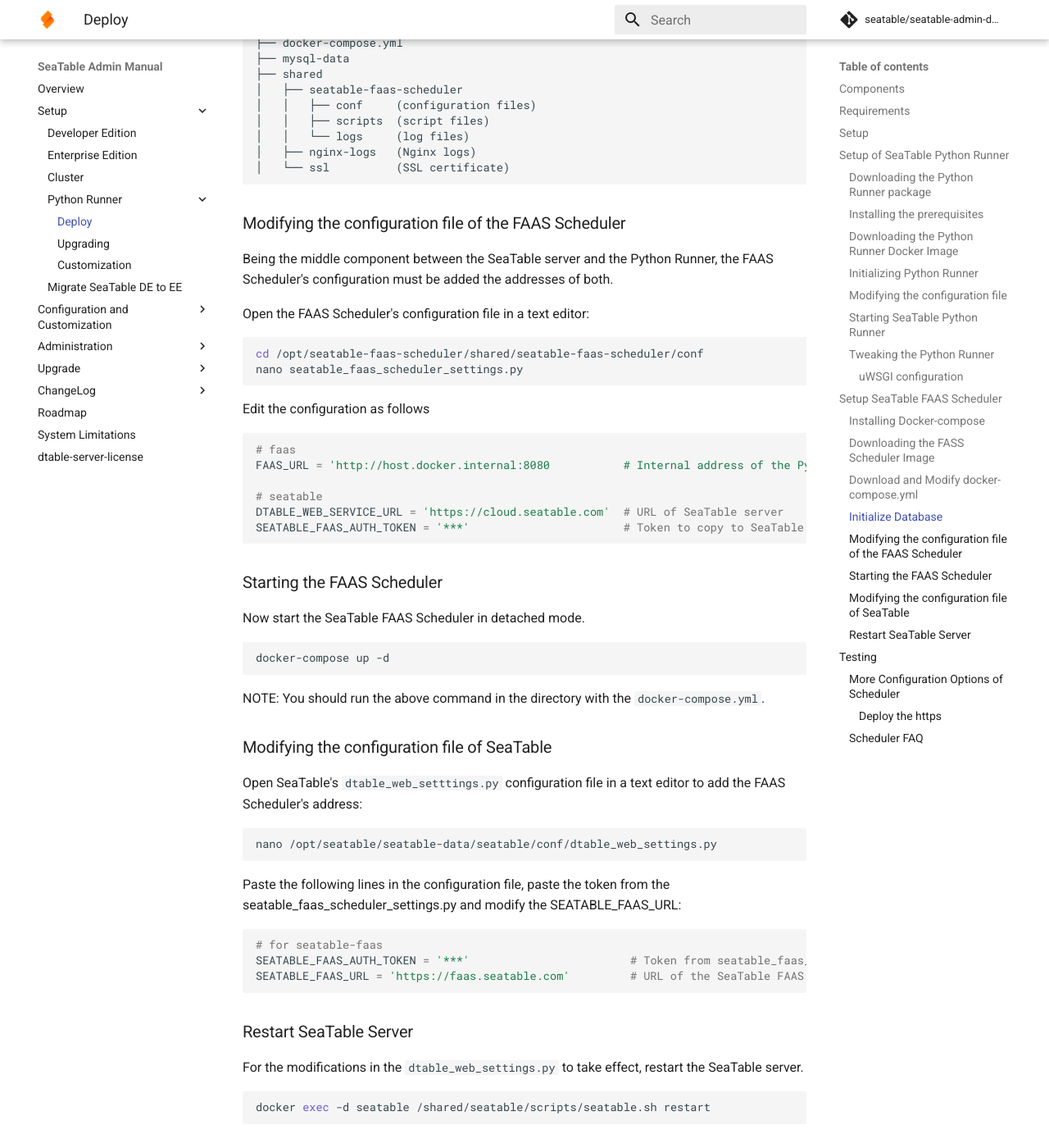
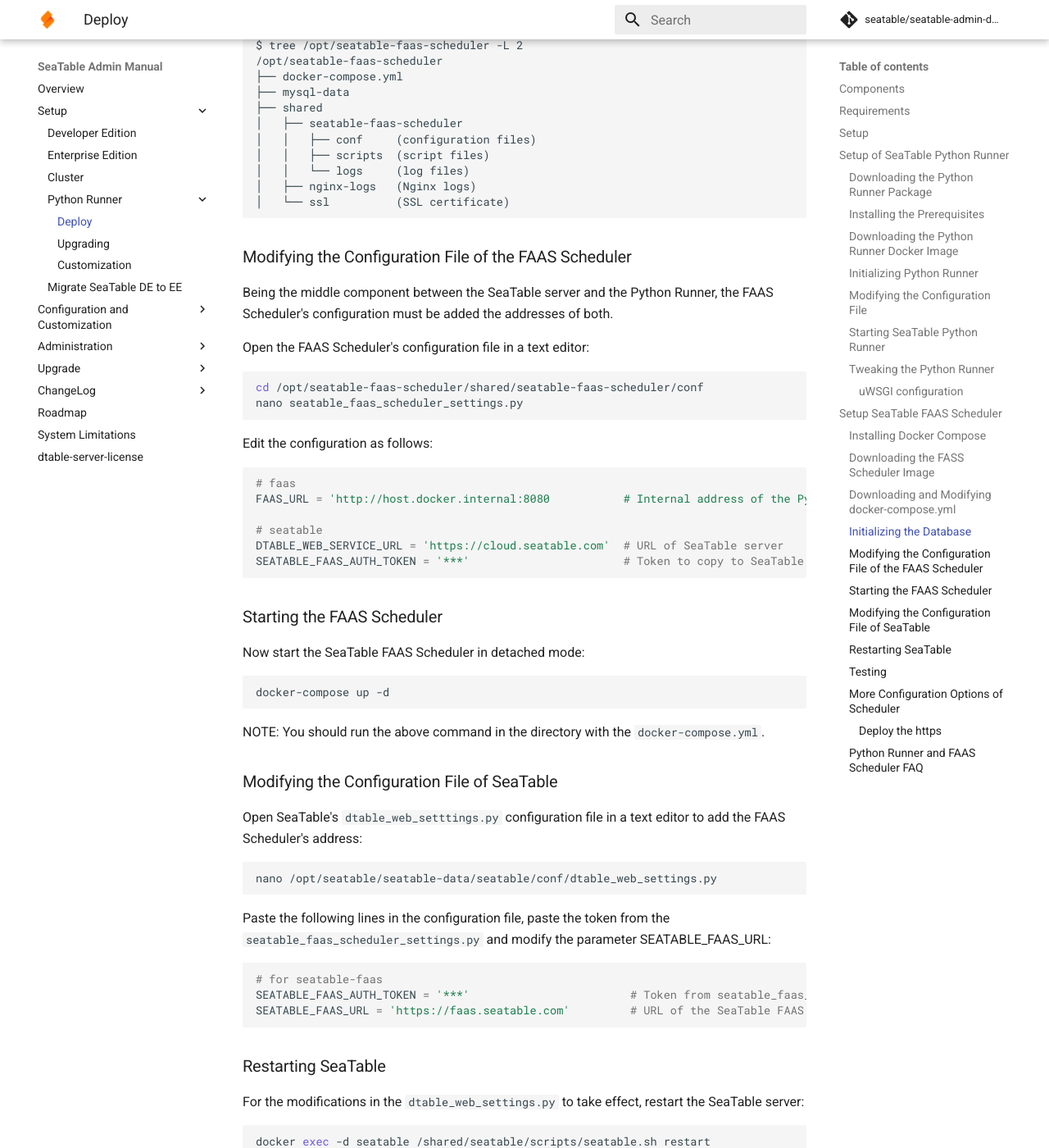
Before and after one commit to seatable/seatable-admin-docs, an MkDocs documentation site: the page built from manual/docker/Python-Runner/Deploy SeaTable Python Runner.md, in a window 1280 px wide and 1400 px high, scrolled down 6250 px. Shown: the whole window at 82% size. Built offline with MkDocs 1.6.1 and Material for MkDocs 9.7.7, drawn with Linux system fonts in a browser that asks for light colours; comment, search, counter and statistics services are not loaded; some of the changed text lies outside the part shown.

Commit message:
Removal of typos and inconsistentcies in Deploy Python Runner

````diff
--- a/manual/docker/Python-Runner/Deploy SeaTable Python Runner.md
+++ b/manual/docker/Python-Runner/Deploy SeaTable Python Runner.md
@@ -44,7 +44,7 @@
 
 ## Setup of SeaTable Python Runner
 
-### Downloading the Python Runner package
+### Downloading the Python Runner Package
 
 Download the install package from [Github](https://github.com/seatable/seatable-admin-docs/releases) using wget and unzip the archive. Delete the ZIP file after unzipping. Using Python Runner version 2.0.1 as an example, this are the commands:
 
@@ -57,7 +57,7 @@
 
 
 
-### Installing the prerequisites
+### Installing the Prerequisites
 
 SeaTable's Python Runner uses some pip packages. Install pip first:
 
@@ -100,9 +100,9 @@
 
 
 
-### Modifying the configuration file
+### Modifying the Configuration File
 
-Open the Python Runner's conf file in an editor and add the address of SeaTable's FAAS Scheduler to the configuration.
+Open the Python Runner's conf file in an editor and add the address of SeaTable's FAAS Scheduler to the configuration:
 
 ``` bash
 cd /opt/seatable-python-runner/conf
@@ -110,7 +110,7 @@
 
 ```
 
-Edit the configuration as follows
+Edit the configuration as follows:
 
 ``` py
 SCHEDULER_URL = 'https://faas.seatable.com'  # The URL of seatable-faas-scheduler, if you use an IP address, please add http://
@@ -181,15 +181,15 @@
 logformat = [%(ltime)] %(method) %(uri) => generated %(size) bytes in %(secs) seconds
 ```
 
-
+NOTE: The configuration may look different for other versions of SeaTable Python Runner.
 
 
 
 ## Setup SeaTable FAAS Scheduler
 
-### Installing Docker-compose
+### Installing Docker Compose
 
-Scheduler uses docker-compose. Install the docker-compose package:
+Scheduler uses Docker Dompose. Install the docker-compose package:
 
 ```bash
 # CentOS
@@ -213,9 +213,9 @@
 
 
 
-### Download and Modify docker-compose.yml
+### Downloading and Modifying docker-compose.yml
 
-Download the [docker-compose.yml](./docker-compose.yml) sample file to the FAAS Scheduler's directory and modify the file to fit your environment and settings.
+Download the [docker-compose.yml](./docker-compose.yml) sample file to the FAAS Scheduler's directory and modify the file to fit your environment and settings:
 
 ```bash
 mkdir /opt/seatable-faas-scheduler
@@ -241,7 +241,7 @@
 
 
 
-### Initialize Database
+### Initializing the Database
 
 Initialize the database with the following command:
 
@@ -273,7 +273,7 @@
 
 
 
-### Modifying the configuration file of the FAAS Scheduler
+### Modifying the Configuration File of the FAAS Scheduler
 
 Being the middle component between the SeaTable server and the Python Runner, the FAAS Scheduler's configuration must be added the addresses of both.
 
@@ -285,7 +285,7 @@
 
 ```
 
-Edit the configuration as follows
+Edit the configuration as follows:
 
 ``` py
 # faas
@@ -301,7 +301,7 @@
 
 ### Starting the FAAS Scheduler
 
-Now start the SeaTable FAAS Scheduler in detached mode.
+Now start the SeaTable FAAS Scheduler in detached mode:
 
 ``` bash
 docker-compose up -d
@@ -311,7 +311,7 @@
 
 
 
-### Modifying the configuration file of SeaTable
+### Modifying the Configuration File of SeaTable
 
 Open SeaTable's `dtable_web_setttings.py` configuration file in a text editor to add the FAAS Scheduler's address:
 
@@ -319,7 +319,7 @@
 nano /opt/seatable/seatable-data/seatable/conf/dtable_web_settings.py
 ```
 
-Paste the following lines in the configuration file, paste the token from the seatable_faas_scheduler_settings.py and modify the SEATABLE_FAAS_URL:
+Paste the following lines in the configuration file, paste the token from the `seatable_faas_scheduler_settings.py` and modify the parameter SEATABLE_FAAS_URL:
 
 ``` py
 # for seatable-faas
@@ -329,9 +329,9 @@
 
 
 
-### Restart SeaTable Server
+### Restarting SeaTable
 
-For the modifications in the `dtable_web_settings.py` to take effect, restart the SeaTable server.
+For the modifications in the `dtable_web_settings.py` to take effect, restart the SeaTable server:
 
 ``` bash
 docker exec -d seatable /shared/seatable/scripts/seatable.sh restart
@@ -339,7 +339,7 @@
 
 
 
-## Testing
+### Testing
 
 Create a simple Python script in SeaTable. The simplest is a hello world:
 
@@ -408,11 +408,13 @@
 
 
 
-### Scheduler FAQ
+### Python Runner and FAAS Scheduler FAQ
 
 **If, for whatever reason, the installation fails, how to start from a clean state again?**
 
 Remove the directory `/opt/seatable-faas-scheduler` and start again.
+
+
 
 **What's the reason for the following output in SeaTable's Python?**
 
@@ -423,13 +425,17 @@
 
 SeaTable cannot communicate with the FAAS Scheduler. Check the configuration and start the FAAS Scheduler via docker-compose.
 
-**What's the reasons when the Hello World example to not complete and only outputting:**
+
+
+**What's the reasons when the Hello World example to not complete and only outputting?**
 
 ```
 Running...
 ```
 
 The FAAS Scheduler cannot communicate with the Python Runner. Check the configuration and start the FAAS Scheduler via the SH-script.
+
+
 
 **The Let's Encrypt SSL certificate is about to expire, how do I renew it?**
 
````
